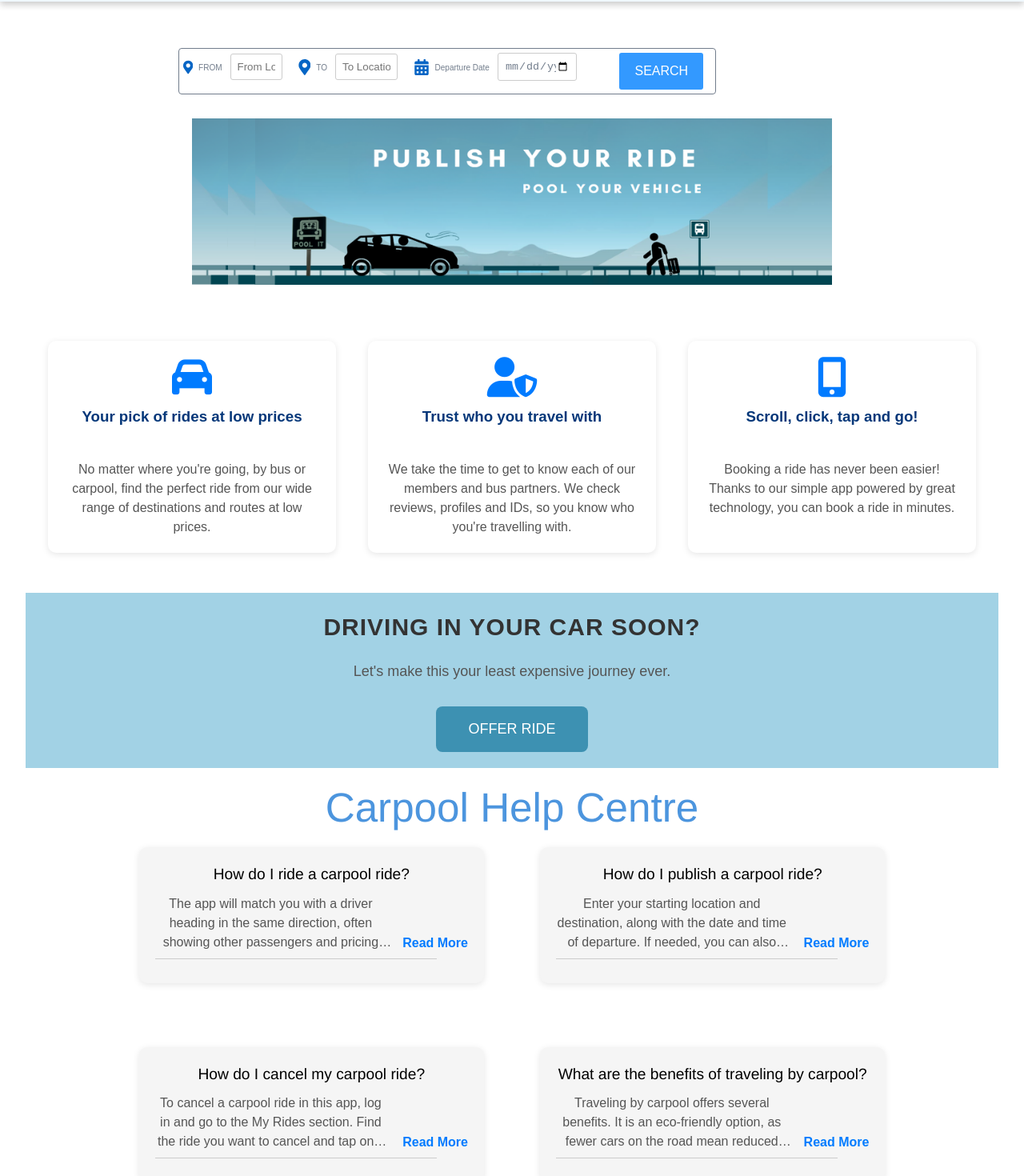
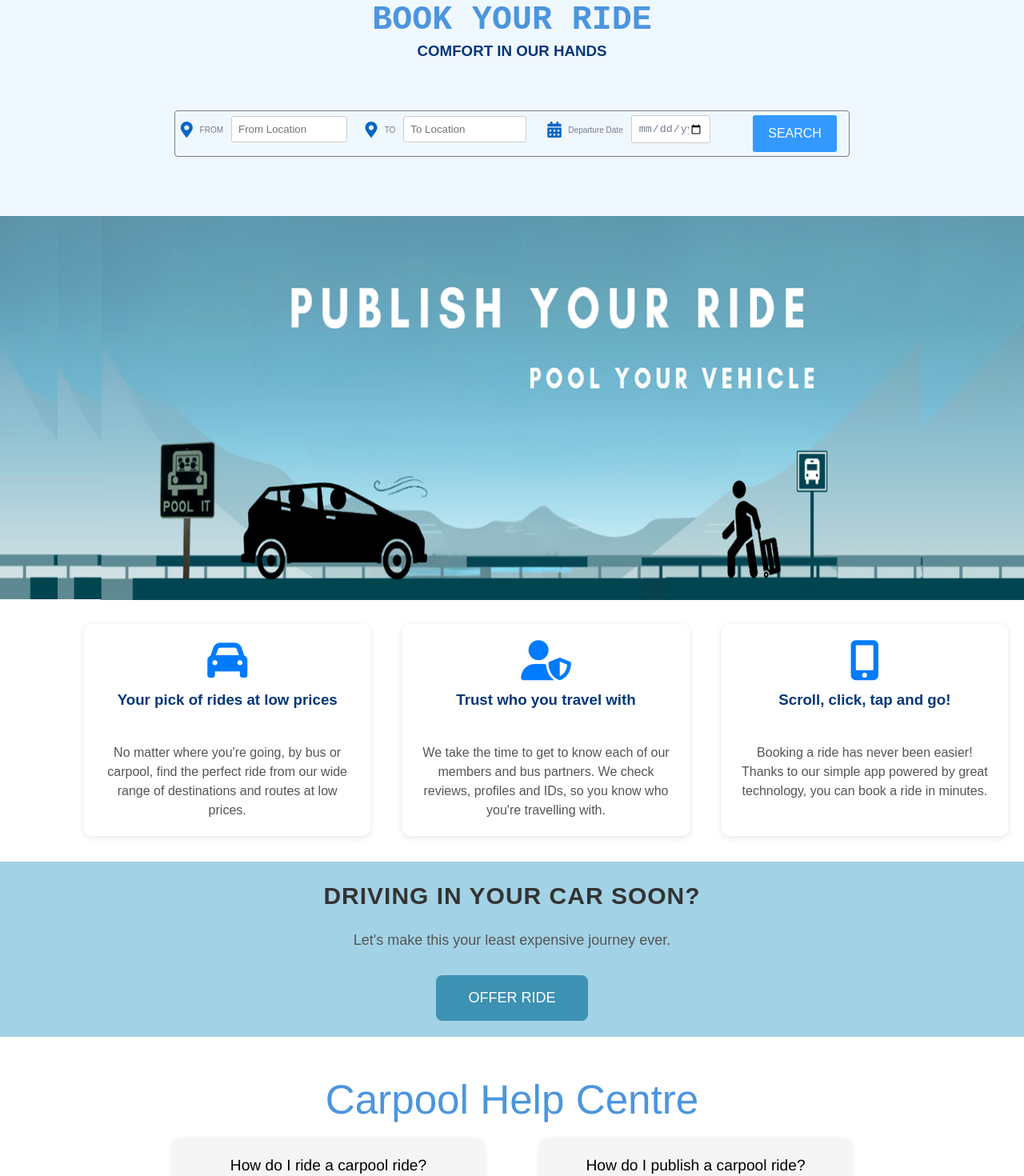
Before and after one commit to Neha-Waddi/RidePool, a React (Vite) app in the folder RidePool/: page / in a window 1280 px wide. Shown: the part 120-1590 px from the top of the page at 80% size. Built offline with nearby package versions, Linux system fonts and the light colour scheme.

Commit message:
adjusted entire alignment of homepage

```diff
--- /dev/null
+++ b/RidePool/src/App.css
@@ -0,0 +1,6 @@
+#root {
+    max-width: 1280px;
+    margin: 0 auto;
+    padding: 2rem;
+    text-align: center;
+  }
--- a/RidePool/src/components/footer/Footer.css
+++ b/RidePool/src/components/footer/Footer.css
@@ -6,6 +6,7 @@
 }
 
 .carpool_title{
+  margin-top: 250px;
   display:flex;
   justify-content:center;
   font-family:Helvetica;
@@ -22,16 +23,16 @@ ul{
 }
 .projectitem {
     display: grid;
-    grid-template-columns: repeat(2, 1fr); /* Sets exactly two items per row */
-    grid-gap: 70px; /* Adds space between items */
-    justify-items: center; /* Centers the items in the grid */
-    width: 100%; /* Ensures the grid takes up the full width */
+    grid-template-columns: repeat(2, 1fr);
+    grid-gap: 70px;
+    justify-items: center;
+    width: 100%;
     padding: 0;
   }
 
   .projectitemcontainer {
     width: 100%;
-    max-width: 500px; /* Restricts each item to a max width */
+    max-width: 500px;
     margin: 0 auto;
     padding: 20px;
     background: #f5f5f5;
@@ -86,15 +87,14 @@ ul{
 .paragraph-container {
   flex: 3;
   min-width: 300px;
-  padding-right: 20px;
   overflow: hidden;
   max-height: 70px;
   transition: max-height 0.5s ease;
+text-align: left;
 }
 
 .paragraph-container.collapsed {
   display: -webkit-box;
-  -webkit-line-clamp: 3;
   -webkit-box-orient: vertical;
   overflow: hidden;
 }
@@ -155,10 +155,12 @@ hr {
 .footer {
   background-color: #A2D2E5;
   padding: 10px 0;
-  width: 100%;
+  width: 100vw;
   margin: 0;
   box-sizing: border-box;
   text-align: center;
+  position: absolute;
+  left:0;
 }
 
 .footer-content {
--- a/RidePool/src/components/search/SearchVehicle.css
+++ b/RidePool/src/components/search/SearchVehicle.css
@@ -1,10 +1,14 @@
   .search-vehicle-container {
-    background-color: white;
+    background-color: aliceblue;
     display: flex;
     flex-direction: column;
     align-items: center;
     padding: 10px;
-    width: 80vw;
+    left:0;
+    position: absolute;
+    top:110px;
+    width: 100vw;
+    height: 50vw;
   }
 
   h1 {
@@ -31,7 +35,6 @@
     border-radius: 4px;
     padding: 5px;
     width: 67%;
-    margin-left: 30px;
   }
 
   .components {
--- a/RidePool/src/components/search/SearchVehicle.jsx
+++ b/RidePool/src/components/search/SearchVehicle.jsx
@@ -12,8 +12,6 @@ const SearchVehicle = () => {
       alert('Please fill in all fields!');
       return;
     }
-
-    // Replace this placeholder data with your actual search logic
     setSearchResults([
       { id: 1, vehicle: 'Car', time: '14:00', date: '2024-10-17' },
       { id: 2, vehicle: 'Bus', time: '15:00', date: '2024-10-17' },
--- a/RidePool/src/styles.css
+++ b/RidePool/src/styles.css
@@ -6,10 +6,11 @@ body {
 }
 
 img {
-  width:68%; /* Decrease width to match */
-  height: auto;
-  display: block; /* Center horizontally */
-  margin: 0 auto; /* Center image */
+  position: absolute;
+  top: 390px;
+  left: 0;
+  width: 100vw;
+  height: 60vh;
 }
 
 h1, h2, h3 {
@@ -21,26 +22,28 @@ p {
   color: #555;
 }
 
-/* Header Section */
 .header-section {
+  margin-top: 1125px;
   background-color: white;
   text-align: center;
-  padding: 20px 20px; /* More padding at the top */
+  padding: 20px 20px;
 }
 
 .header-section h1 {
-  font-size: 48px; /* Increase font size */
+  font-size: 48px;
   font-weight: bold;
-  letter-spacing: 2px; /* Add spacing between letters */
+  letter-spacing: 2px;
 }
 
 .header-section p {
-  font-size: 24px; /* Increase font size */
-  color: #007BFF; /* Match the blue theme */
+  font-size: 24px;
+  color: #007BFF;
 }
 
 /* Main Content */
 .main-content {
+  top:850px;
+  position: absolute;
   display: flex;
   flex-direction: row;
   justify-content: space-between;
@@ -48,7 +51,6 @@ p {
   flex-wrap: nowrap;
   gap:20px;
   max-width: 1200px;
-  margin: 0 auto;
 }
 
 .card {
@@ -59,7 +61,7 @@ p {
   border-radius: 10px;
   box-shadow: 0 2px 8px rgba(0, 0, 0, 0.1);
   text-align: center;
-  min-width: 280px; /* Ensure cards don’t get too small */
+  min-width: 280px;
 }
 
 .card i {
@@ -68,32 +70,36 @@ p {
   margin-bottom: 10px;
 }
 
-/* Call to Action Section */
+
 .cta-section {
   background-color: #A2D2E5;
-  padding: 20px 10px; /* More padding to make it prominent */
+  padding: 20px 10px;
   text-align: center;
+  position: absolute;
+  left: 0;
+  width: 100vw;
 }
 
+
 .cta-section h2 {
-  font-size: 30px; /* Increase the heading size */
+  font-size: 30px;
   color: #333;
   letter-spacing: 1px;
 }
 
 .cta-section p {
-  font-size: 18px; /* Make text larger */
+  font-size: 18px;
   margin-bottom: 30px;
   color: #555;
 }
 
 .cta-button {
-  padding: 18px 40px; /* Increase button size */
+  padding: 18px 40px;
   background-color: #3d91b2;
   color: white;
   border: none;
   border-radius: 8px;
-  font-size: 18px; /* Increase font size */
+  font-size: 18px;
   cursor: pointer;
 }
 
```
